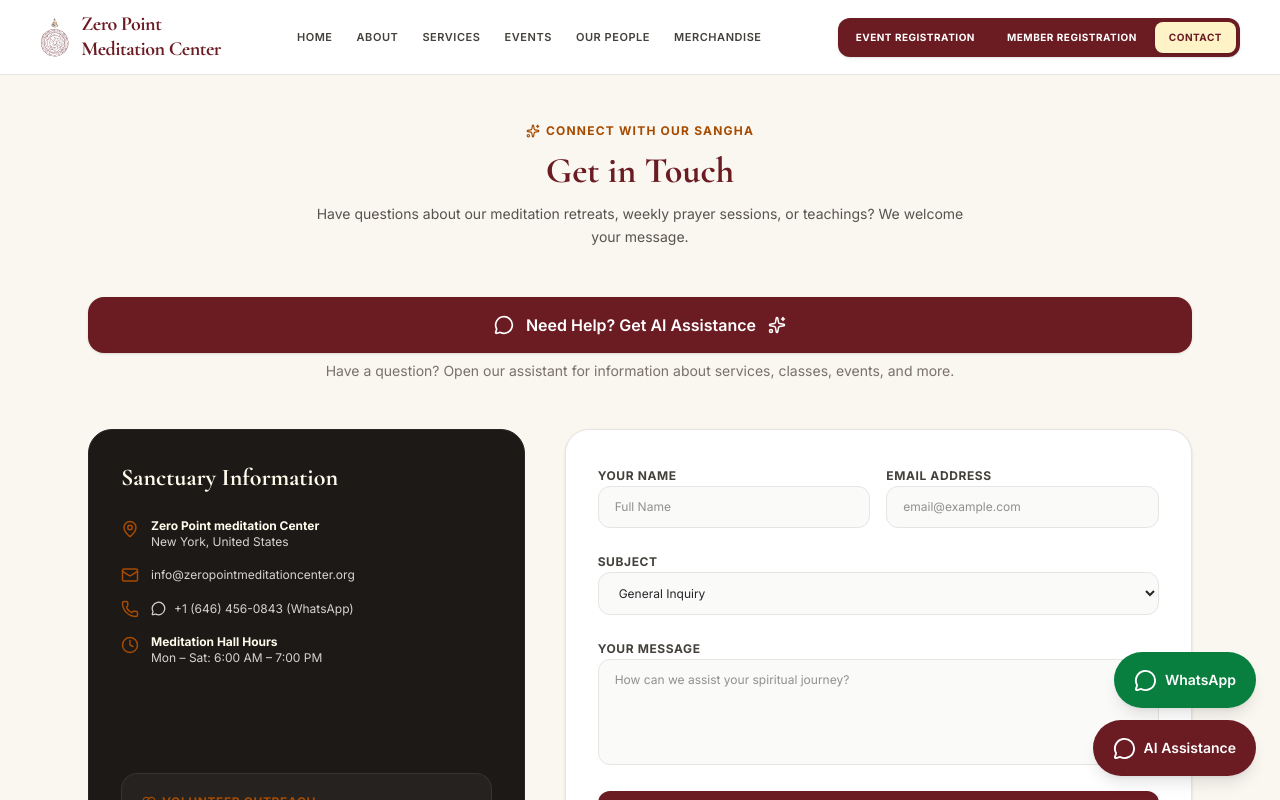
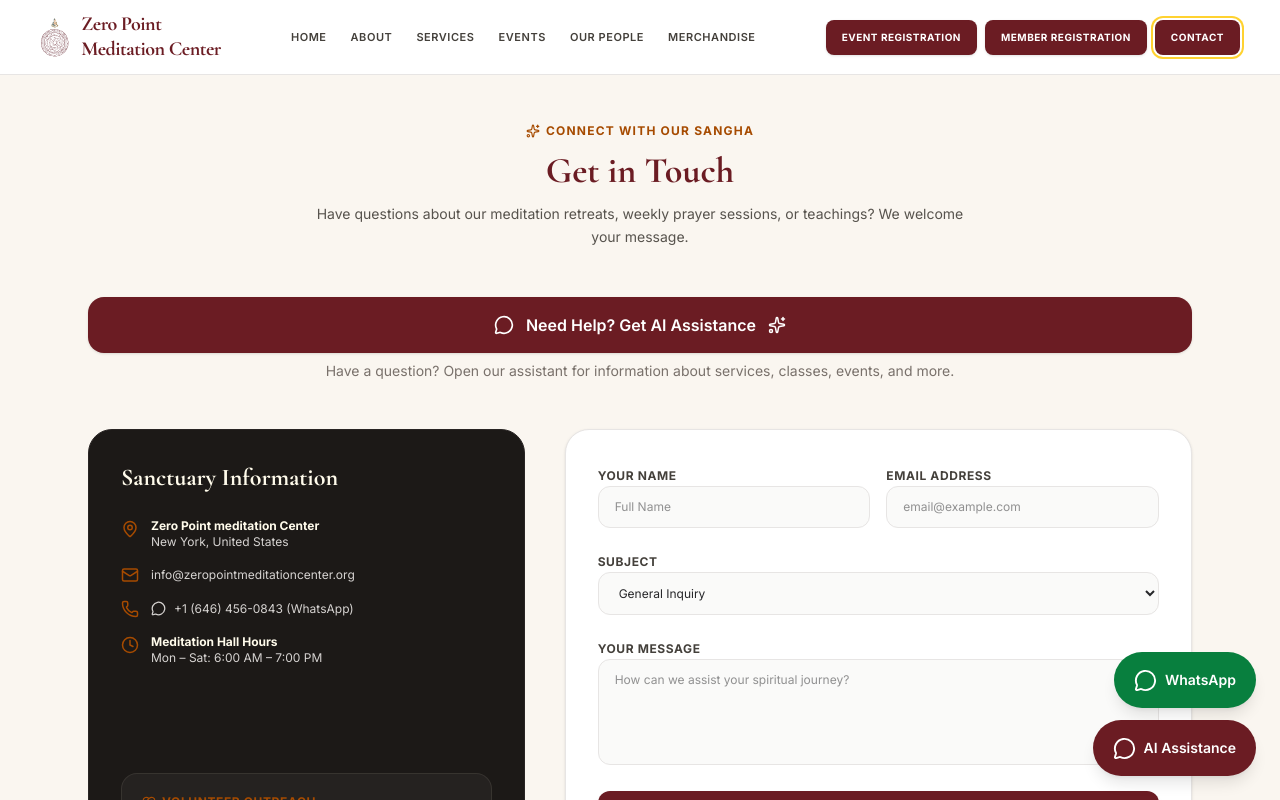
Before and after one commit to sherpaten/Zero-Point-Meditation-Center, a React (Vite) app in the folder zero-point-meditation/: page /contact in a window 1280 px wide. Shown: the top 800 px of the page. Built offline with nearby package versions, Linux system fonts and the light colour scheme.

Commit message:
Separate highlighted navbar actions into individual buttons (#62)

```diff
--- a/zero-point-meditation/src/components/Navbar.jsx
+++ b/zero-point-meditation/src/components/Navbar.jsx
@@ -99,16 +99,14 @@ export default function Navbar() {
           ))}
         </nav>
 
-        <div className="hidden items-center gap-1 rounded-xl bg-buddhist-burgundy p-1 shadow-sm lg:flex">
+        <div className="hidden items-center gap-2 lg:flex">
           {actionNavigation.map((item) => (
             <NavLink
               key={item.to}
               to={item.to}
               className={({ isActive }) =>
-                `rounded-lg px-3 py-2 text-[10px] font-extrabold uppercase tracking-wider transition-colors duration-200 focus-visible:outline focus-visible:outline-2 focus-visible:outline-offset-2 focus-visible:outline-amber-200 xl:px-3.5 ${
-                  isActive
-                    ? 'bg-amber-100 text-buddhist-burgundy shadow-sm'
-                    : 'text-white hover:bg-white/15 hover:text-amber-100'
+                `rounded-lg bg-buddhist-burgundy px-3.5 py-2.5 text-[10px] font-extrabold uppercase tracking-wider text-white shadow-sm transition-all duration-200 hover:-translate-y-0.5 hover:bg-buddhist-burgundy/90 hover:shadow-md focus-visible:outline focus-visible:outline-2 focus-visible:outline-offset-2 focus-visible:outline-buddhist-gold xl:px-4 ${
+                  isActive ? 'ring-2 ring-amber-300 ring-offset-2' : ''
                 }`
               }
             >
@@ -159,14 +157,14 @@ export default function Navbar() {
                 )}
               </li>
             ))}
-            <li className="mt-3 grid gap-1 rounded-xl bg-buddhist-burgundy p-2">
+            <li className="mt-3 grid gap-2 pt-2">
               {actionNavigation.map((item) => (
                 <NavLink
                   key={item.to}
                   to={item.to}
                   className={({ isActive }) =>
-                    `block rounded-lg px-3 py-2.5 text-sm font-extrabold uppercase tracking-wide transition-colors ${
-                      isActive ? 'bg-amber-100 text-buddhist-burgundy' : 'text-white hover:bg-white/15 hover:text-amber-100'
+                    `block rounded-lg bg-buddhist-burgundy px-3 py-2.5 text-sm font-extrabold uppercase tracking-wide text-white shadow-sm transition-colors hover:bg-buddhist-burgundy/90 ${
+                      isActive ? 'ring-2 ring-amber-300 ring-offset-2' : ''
                     }`
                   }
                 >
```
